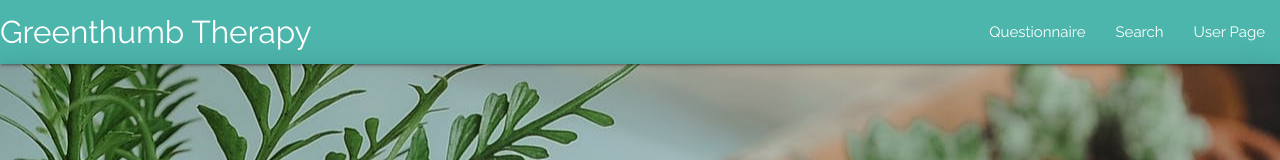
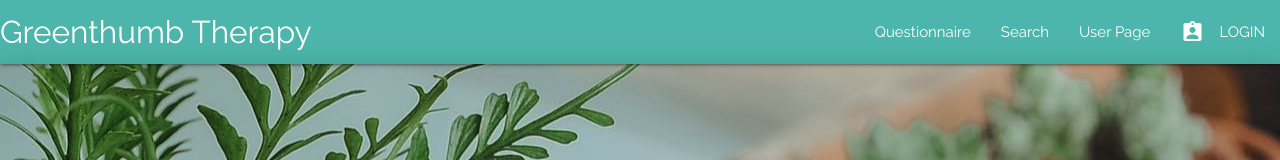
Before and after one commit to homr0/GreenthumbTherapy, a React (Create React App) app in the folder client/: page /search in a window 1280 px wide. Shown: the top 160 px of the page. Built offline with nearby package versions, Linux system fonts and the light colour scheme; no server answers; a web font is replaced by a local one.

Commit message:
added login

```diff
--- a/client/public/js/index.js
+++ b/client/public/js/index.js
@@ -2,8 +2,8 @@ document.addEventListener('DOMContentLoaded', function() {
   // Initializes Materialize JavaScript components.
   const parallax = M.Parallax.init(document.querySelectorAll('.parallax'));
   const select = M.FormSelect.init(document.querySelectorAll('select'));
+  const sidenav = M.Sidenav.init(document.querySelectorAll('.sidenav'));
+  const tabs = M.Tabs.init(document.querySelectorAll('.tabs'));
   // const Materialbox = M.Materialbox(document.querySelectorAll('.materialboxed'));
   const slider = M.Slider.init(document.querySelectorAll('.slider'));
-  const sidenav = M.Sidenav.init(document.querySelectorAll('.sidenav'));
-  const tabs = M.Tabs.init(document.querySelectorAll('.tabs'));
 });
--- a/client/src/components/Nav/index.js
+++ b/client/src/components/Nav/index.js
@@ -1,7 +1,6 @@
 import React from "react";
 import { Link } from "react-router-dom";
 import "./style.css";
-
 
 const Nav = props => {
   return (
@@ -14,10 +13,13 @@ const Nav = props => {
         >
           <a href="/" className="brand-logo">
             Greenthumb Therapy
-
           </a>
           {/* eslint-disable-next-line */}
-          <a href="#" data-target="mobile-demo" className="sidenav-trigger right">
+          <a
+            href="#"
+            data-target="mobile-demo"
+            className="sidenav-trigger right"
+          >
             <i className="material-icons">menu</i>
           </a>
 
@@ -59,9 +61,23 @@ const Nav = props => {
                 User Page
               </Link>
             </li>
+
+            <li>
+            <Link
+                to="/user"
+                className={
+                  props.colorLink +
+                  (window.location.pathname === "/user" ? " active" : "")
+                }
+              >
+              <i class="material-icons left">assignment_ind</i>
+                LOGIN
+              </Link>
+            </li>
           </ul>
         </div>
       </nav>
+
       <ul className="sidenav" id="mobile-demo">
         <li>
           <Link to="/questionnaire">Questionnaire</Link>
@@ -72,6 +88,9 @@ const Nav = props => {
         <li>
           <Link to="/user">User Page</Link>
         </li>
+        <li>
+          <Link to="/user">Login</Link>
+        </li>
       </ul>
     </>
   );
--- a/client/src/components/Nav/style.css
+++ b/client/src/components/Nav/style.css
@@ -2,7 +2,6 @@
   padding: 1rem;
 }
 
-#thumb{
-  padding-top: 15px;
-  padding-left: 5px;
+.button{
+  padding-right: 10px;
 }
--- a/client/src/components/PlantCard/style.css
+++ b/client/src/components/PlantCard/style.css
@@ -1,3 +1,10 @@
 #plant-results .plant-card {
   margin-left: 0;
+  color: white;
+  padding: 10px 10px;
+  margin-top: 20px;
+  text-align: center;
+  text-decoration: none;
+  display: inline-block;
+  cursor: pointer;
 }
--- a/client/src/pages/Search.js
+++ b/client/src/pages/Search.js
@@ -256,7 +256,7 @@ class Search extends Component {
         <Row>
           <Col>
             <h1>Results</h1>
-            <Row id="plant-results">
+            <Row id="search-results">
               {this.state.plants.map(plant => (
                 <PlantCard
                   key={plant.id}
```
